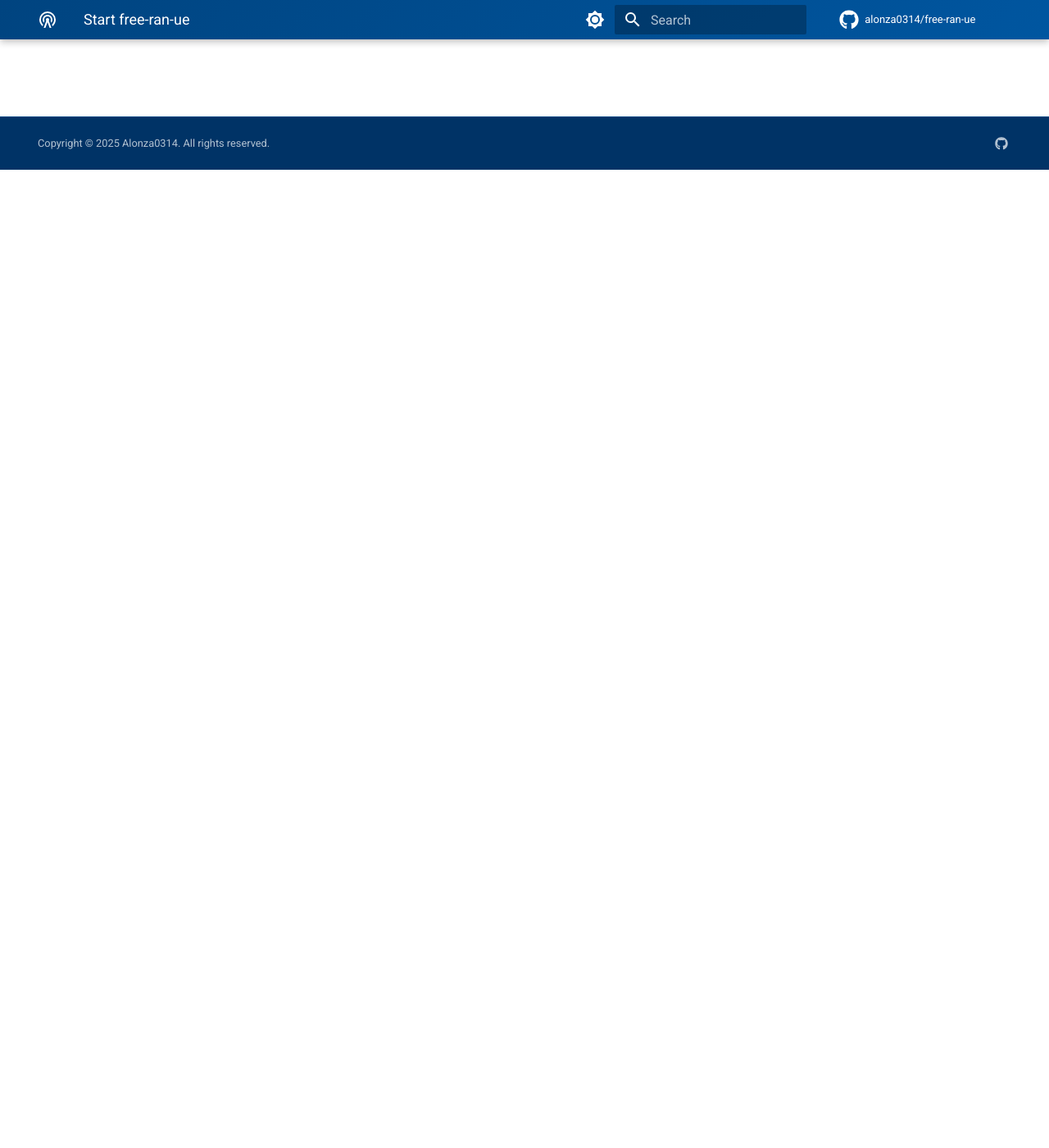
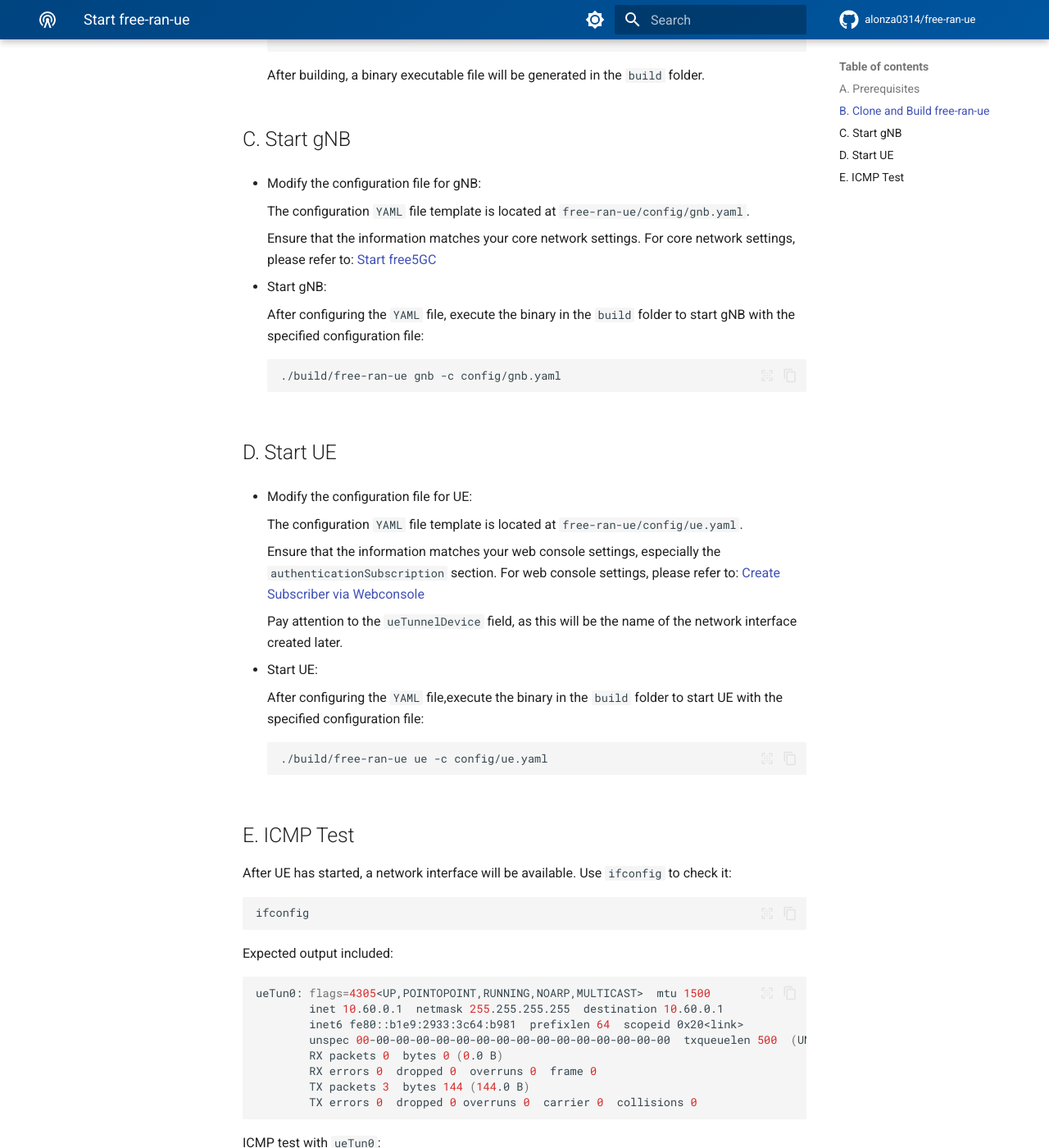
Before and after one commit to HanHongChen/free-ran-ue, an MkDocs documentation site: the page built from doc/doc-user-guide/02-start-free-ran-ue.md, in a window 1280 px wide and 1400 px high, scrolled down 1193 px. Shown: the whole window at 82% size. Built offline with MkDocs 1.6.1 and Material for MkDocs 9.7.7, drawn with Linux system fonts in a browser that asks for light colours; comment, search, counter and statistics services are not loaded; some of the changed text lies outside the part shown.

Commit message:
feat: start free-ran-ue

````diff
--- a/doc/doc-user-guide/02-start-free-ran-ue.md
+++ b/doc/doc-user-guide/02-start-free-ran-ue.md
@@ -1 +1,133 @@
 # Start free-ran-ue
+
+## A. Prerequisites
+
+- Golang:
+
+    - free-ran-ue is built, tested and run with `go1.24.5 linux/amd64`
+    - If Golang is not installed on your system, please execute the following commands:
+
+        - Install Golang:
+
+            ```bash
+            wget https://dl.google.com/go/go1.24.5.linux-amd64.tar.gz
+            sudo tar -C /usr/local -zxvf go1.24.5.linux-amd64.tar.gz
+            mkdir -p ~/go/{bin,pkg,src}
+            # The following assume that your shell is bash:
+            echo 'export GOPATH=$HOME/go' >> ~/.bashrc
+            echo 'export GOROOT=/usr/local/go' >> ~/.bashrc
+            echo 'export PATH=$PATH:$GOPATH/bin:$GOROOT/bin' >> ~/.bashrc
+            echo 'export GO111MODULE=auto' >> ~/.bashrc
+            source ~/.bashrc
+            ```
+
+        - Check Installation. You should see the version information:
+
+            ```bash
+            go version
+            ```
+
+    - If another version of Golang is installed, please execute the following commands to replace it:
+
+        ```bash
+        sudo rm -rf /usr/local/go
+        wget https://dl.google.com/go/go1.24.5.linux-amd64.tar.gz
+        sudo tar -C /usr/local -zxvf go1.24.5.linux-amd64.tar.gz
+        source $HOME/.bashrc
+        go version
+        ```
+
+## B. Clone and Build free-ran-ue
+
+- Clone
+
+    ```bash
+    git clone https://github.com/Alonza0314/free-ran-ue.git
+    ```
+
+- Build
+
+    ```bash
+    cd free-rna-ue
+    make
+    ```
+
+    After building, a binary executable file will be generated in the `build` folder.
+
+## C. Start gNB
+
+- Modify the configuration file for gNB:
+
+    The configuration `YAML` file template is located at `free-ran-ue/config/gnb.yaml`.
+
+    Ensure that the information matches your core network settings. For core network settings, please refer to: [Start free5GC](01-start-free5gc.md)
+
+- Start gNB:
+
+    After configuring the `YAML` file, execute the binary in the `build` folder to start gNB with the specified configuration file:
+
+    ```bash
+    ./build/free-ran-ue gnb -c config/gnb.yaml
+    ```
+
+## D. Start UE
+
+- Modify the configuration file for UE:
+
+    The configuration `YAML` file template is located at `free-ran-ue/config/ue.yaml`.
+
+    Ensure that the information matches your web console settings, especially the `authenticationSubscription` section. For web console settings, please refer to: [Create Subscriber via Webconsole](https://free5gc.org/guide/Webconsole/Create-Subscriber-via-webconsole/)
+
+    Pay attention to the `ueTunnelDevice` field, as this will be the name of the network interface created later.
+
+- Start UE:
+
+    After configuring the `YAML` file,execute the binary in the `build` folder to start UE with the specified configuration file:
+
+    ```bash
+    ./build/free-ran-ue ue -c config/ue.yaml
+    ```
+
+## E. ICMP Test
+
+After UE has started, a network interface will be available. Use `ifconfig` to check it:
+
+```bash
+ifconfig
+```
+
+Expected output included:
+
+```bash
+ueTun0: flags=4305<UP,POINTOPOINT,RUNNING,NOARP,MULTICAST>  mtu 1500
+        inet 10.60.0.1  netmask 255.255.255.255  destination 10.60.0.1
+        inet6 fe80::b1e9:2933:3c64:b981  prefixlen 64  scopeid 0x20<link>
+        unspec 00-00-00-00-00-00-00-00-00-00-00-00-00-00-00-00  txqueuelen 500  (UNSPEC)
+        RX packets 0  bytes 0 (0.0 B)
+        RX errors 0  dropped 0  overruns 0  frame 0
+        TX packets 3  bytes 144 (144.0 B)
+        TX errors 0  dropped 0 overruns 0  carrier 0  collisions 0
+```
+
+ICMP test with `ueTun0`:
+
+```bash
+ping -I uetun0 8.8.8.8 -c 5
+```
+
+Expected successful output:
+
+```bash
+PING 8.8.8.8 (8.8.8.8) from 10.60.0.1 ueTun0: 56(84) bytes of data.
+64 bytes from 8.8.8.8: icmp_seq=1 ttl=116 time=3.99 ms
+64 bytes from 8.8.8.8: icmp_seq=2 ttl=116 time=3.90 ms
+64 bytes from 8.8.8.8: icmp_seq=3 ttl=116 time=3.84 ms
+64 bytes from 8.8.8.8: icmp_seq=4 ttl=116 time=4.07 ms
+64 bytes from 8.8.8.8: icmp_seq=5 ttl=116 time=3.62 ms
+
+--- 8.8.8.8 ping statistics ---
+5 packets transmitted, 5 received, 0% packet loss, time 4007ms
+rtt min/avg/max/mdev = 3.618/3.881/4.067/0.152 ms
+```
+
+Now, both gNB and UE are running seccussfully.
````
